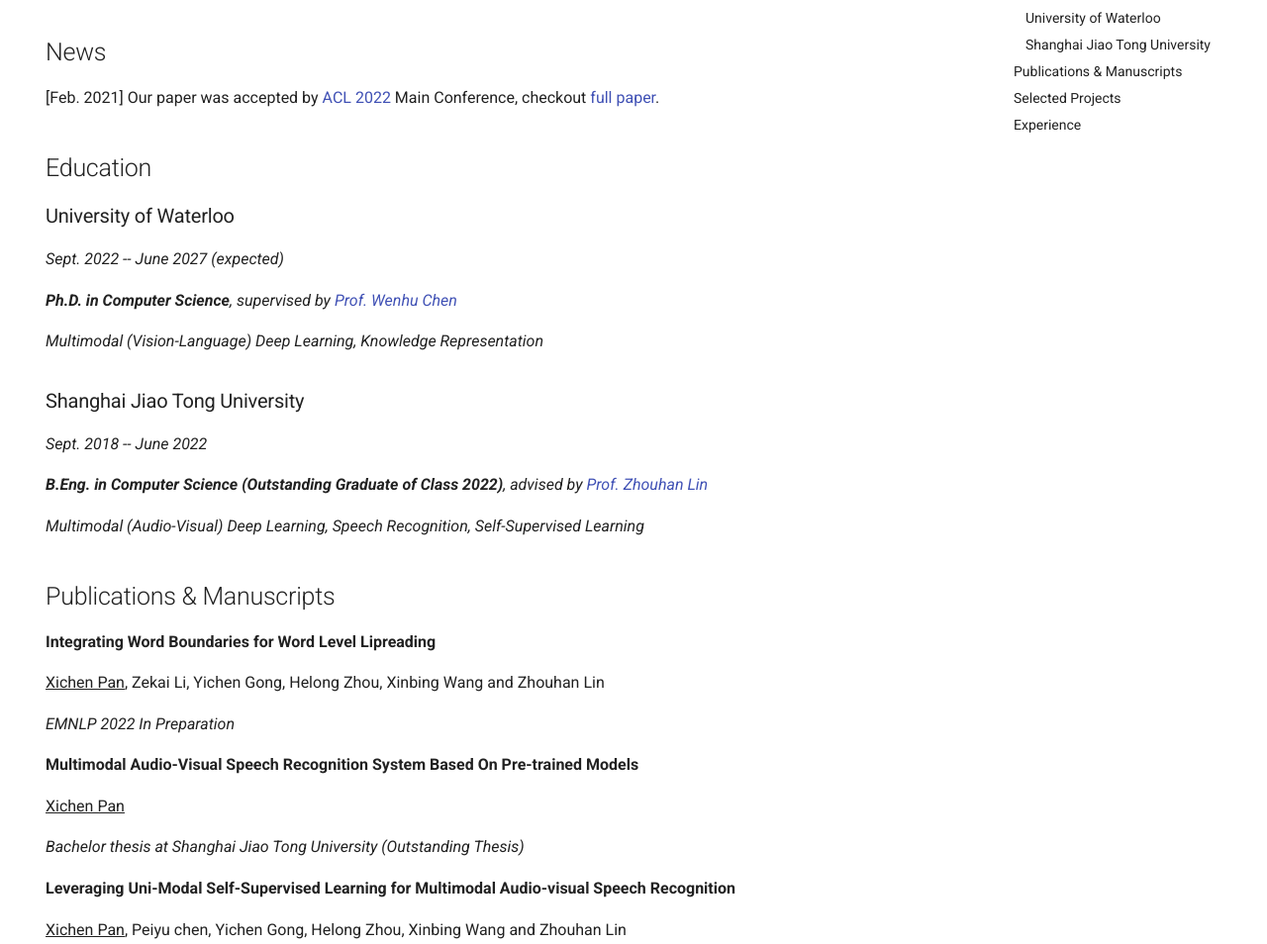
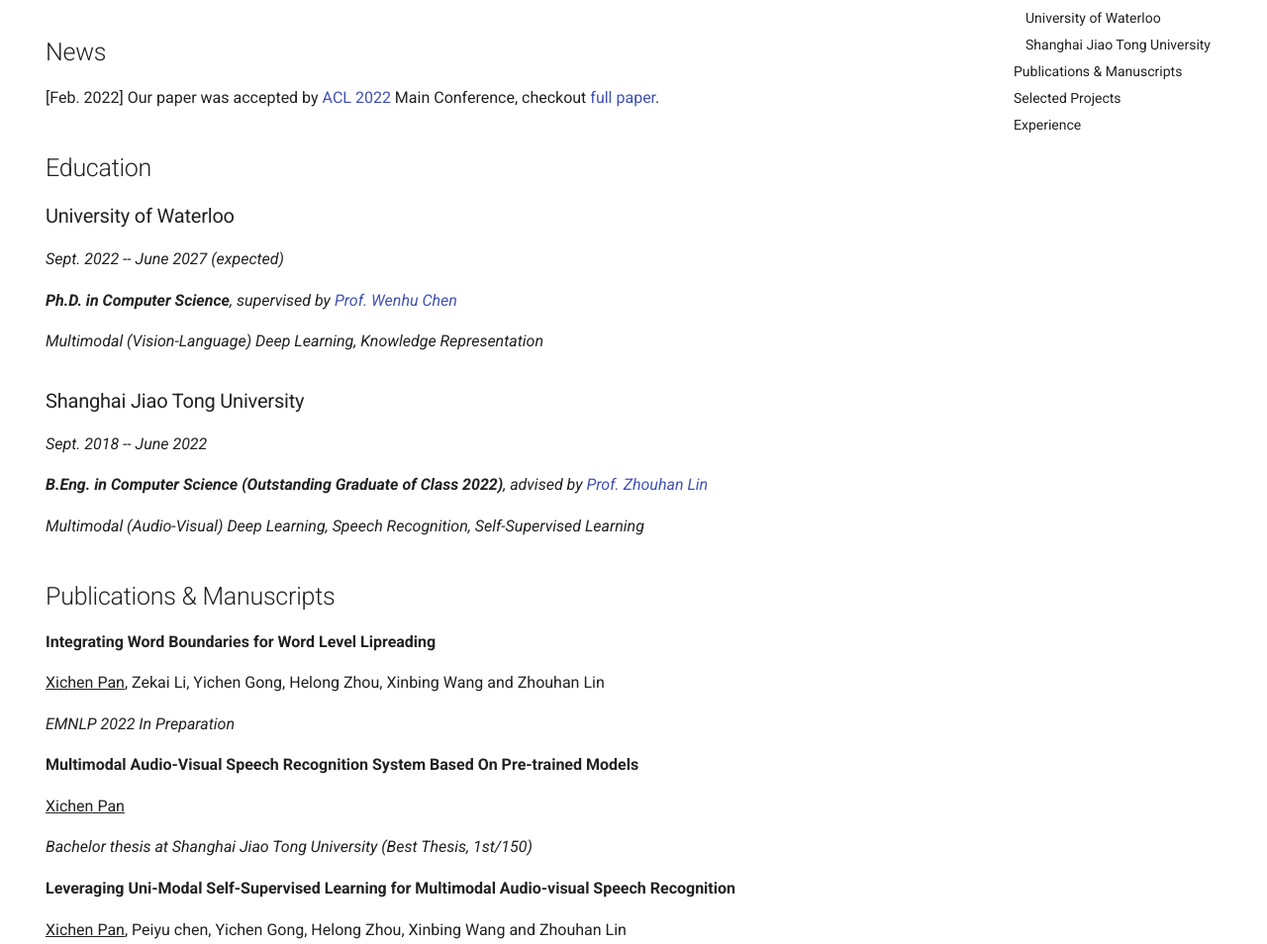
Before and after one commit to xichenpan/xichenpan.github.io, an MkDocs documentation site: the page built from docs/index.md, in a window 1280 px wide and 1400 px high, scrolled down 350 px. Shown: the part 171-1125 px from the top of the window at 99% size. Built offline with MkDocs 1.6.1 and Material for MkDocs 9.7.7, drawn with Linux system fonts in a browser that asks for light colours.

Commit message:
Update index.md

```diff
--- a/docs/index.md
+++ b/docs/index.md
@@ -17,7 +17,7 @@ Email: [xcpan [dot] mail [at] gmail [dot] com](mailto:xcpan.mail@gmail.com)
 
 ## News
 
-[Feb. 2021] Our paper was accepted by [ACL 2022](https://www.2022.aclweb.org/) Main Conference, checkout [full paper](https://aclanthology.org/2022.acl-long.308/).
+[Feb. 2022] Our paper was accepted by [ACL 2022](https://www.2022.aclweb.org/) Main Conference, checkout [full paper](https://aclanthology.org/2022.acl-long.308/).
 
 ## Education
 
@@ -49,7 +49,7 @@ Email: [xcpan [dot] mail [at] gmail [dot] com](mailto:xcpan.mail@gmail.com)
 
 <u>Xichen Pan</u>
 
-*Bachelor thesis at Shanghai Jiao Tong University (Outstanding Thesis)*
+*Bachelor thesis at Shanghai Jiao Tong University (Best Thesis, 1st/150)*
 
 **Leveraging Uni-Modal Self-Supervised Learning for Multimodal Audio-visual Speech Recognition**
 
```
